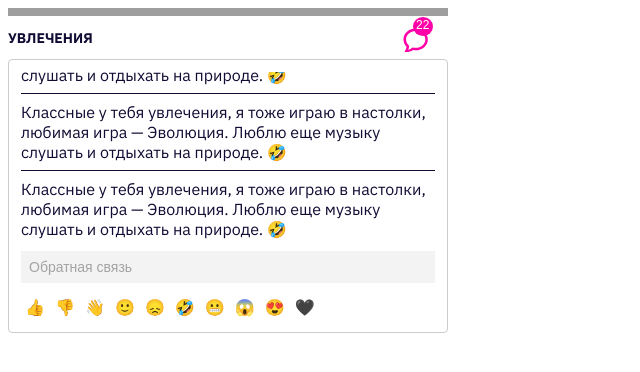
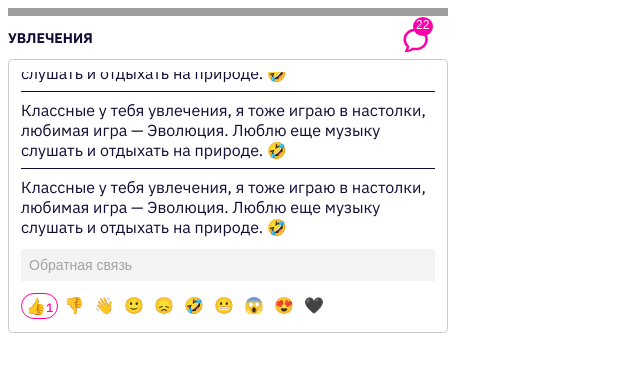
Before and after one commit to marussia1996/Vizitki, a React (Create React App) app: page /vadim in a window 1280 px wide. Both pictures are taken after a click on the button "22". Shown: the top 372 px of the page, without its empty margins (0-640 px from the left). Built offline with nearby package versions, Linux system fonts and the light colour scheme; grey boxes are pictures that could not be loaded.

Commit message:
добавить селекторы активного эмоджи

```diff
--- a/src/components/Feedback/Feedback.scss
+++ b/src/components/Feedback/Feedback.scss
@@ -29,6 +29,16 @@
   line-height: 16px;
   padding: 4px;
   cursor: pointer;
+}
+
+.smileActive {
+  border: 1px solid $neon-pink;
+  border-radius: 20px;
+}
+
+.reactionsNumb {
+  color: $neon-pink;
+  @include text(12px, 12px, 500);
 }
 
 .input {
--- a/src/components/Feedback/Feedback.tsx
+++ b/src/components/Feedback/Feedback.tsx
@@ -5,7 +5,7 @@ export default function Feedback() {
   return (
     <div className='modal'>
       <div className='smilesCnt'>
-        <span className='smile'>&#128077;</span>
+        <span className='smile smileActive'>&#128077;<span className='reactionsNumb'>1</span></span>
         <span className='smile'>&#128078;</span>
         <span className='smile'>&#128075;</span>
         <span className='smile'>&#128578;</span>
```
